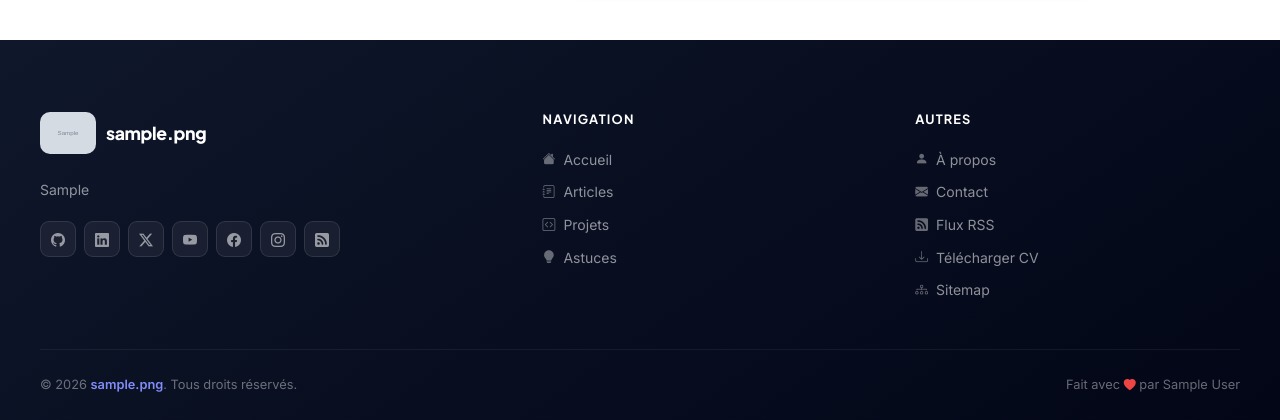
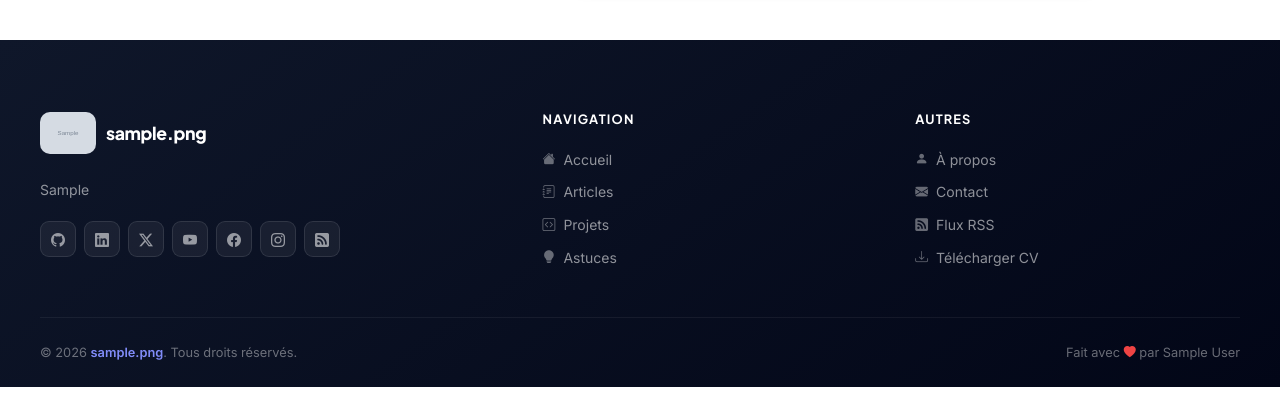
Before and after one commit to Landry-kayoyo/repli-site, a Django app: page /contact/ in a window 1280 px wide. Shown: the part 954-1374 px from the top of the page. After the commit the page ends 1341 px from the top, so only its background shows below. Run offline with Django 5.2, Linux system fonts and the light colour scheme; tables that the repository leaves empty hold one stand-in row (values such as "Sample post"); grey boxes marked "Sample" are stand-in pictures; parts of the project's set-up code (start-up, migrations or seed data) failed here and were passed over; some libraries are stand-ins or nearby versions.

Commit message:
feat: remove sitemap link from footer

```diff
--- a/backend/templates/base.html
+++ b/backend/templates/base.html
@@ -206,7 +206,6 @@
         <li><a href="/contact/"><i class="bi bi-envelope-fill"></i>Contact</a></li>
         <li><a href="/rss/articles/"><i class="bi bi-rss-fill"></i>Flux RSS</a></li>
         {% if settings.cv_file %}<li><a href="{{ settings.cv_file.url }}" download><i class="bi bi-download"></i>Télécharger CV</a></li>{% endif %}
-        {% if settings.google_sitemap_url %}<li><a href="{{ settings.google_sitemap_url }}" target="_blank"><i class="bi bi-diagram-3"></i>Sitemap</a></li>{% endif %}
       </ul>
     </div>
   </div>
```
